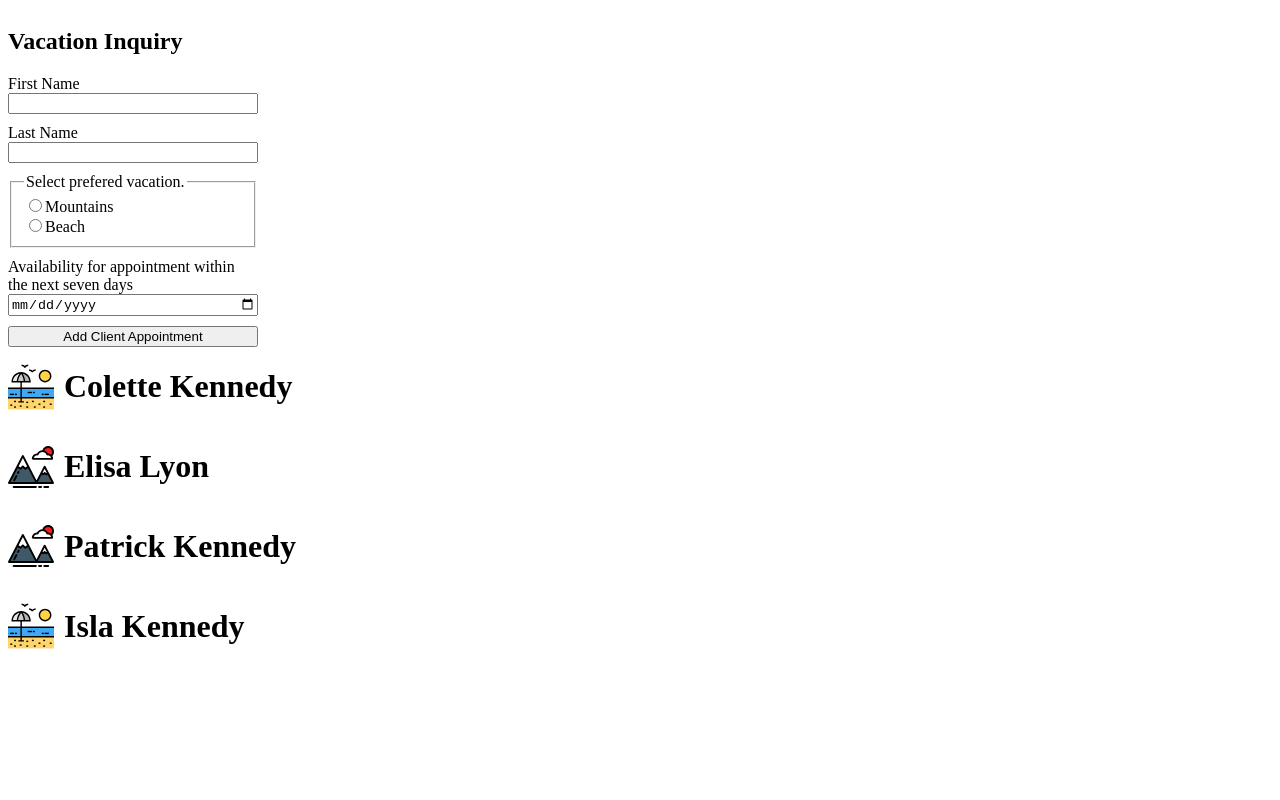
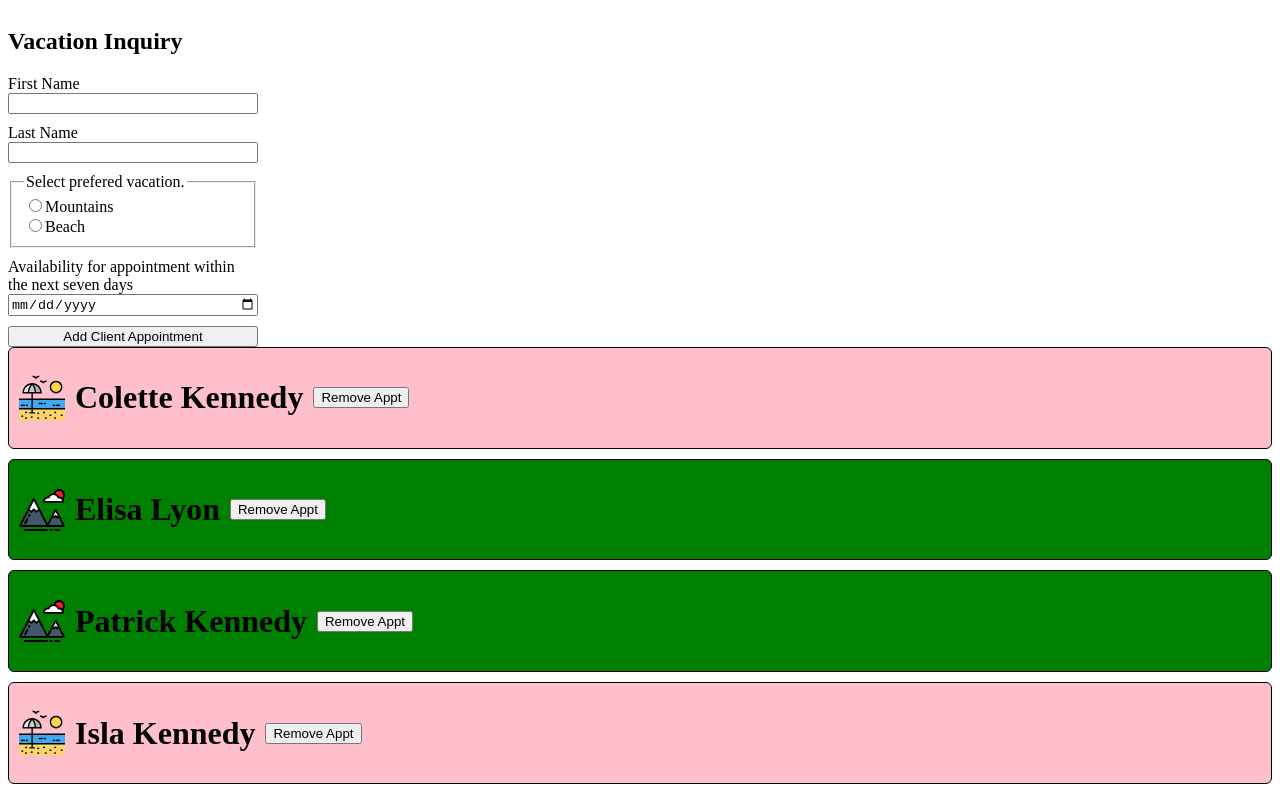
Before and after one commit to pkennedytx1/jsx-intro, a React (Create React App) app: page / in a window 1280 px wide. Built offline with nearby package versions, Linux system fonts and the light colour scheme.

Commit message:
finished up the validation for the form and implemetned the remove appointment functionality

```diff
--- a/package.json
+++ b/package.json
@@ -9,6 +9,7 @@
     "react": "^18.2.0",
     "react-dom": "^18.2.0",
     "react-scripts": "5.0.1",
+    "styled-components": "^5.3.5",
     "web-vitals": "^2.1.4"
   },
   "scripts": {
@@ -34,5 +35,8 @@
       "last 1 firefox version",
       "last 1 safari version"
     ]
+  },
+  "devDependencies": {
+    "@types/styled-components": "^5.1.25"
   }
 }
--- a/src/Components/List.jsx
+++ b/src/Components/List.jsx
@@ -2,26 +2,42 @@ import React from 'react';
 import { data as initialData } from '../data';
 import ListItem from './ListItem';
 import ListInput from './ListInput';
+import { Spacer } from './ListItem.styles';
 
 const List = () => {
     const [data, setData] = React.useState(initialData);
     const handleNewPerson = ({ firstName, lastName }) => {
+        const lastId = data[data.length - 1].id;
+        console.log(lastId);
         setData([...data, {
+            id: lastId + 1,
             firstName: firstName,
             lastName: lastName,
             beachOrMountains: 'Mountains',
         }])
     }
+
+    const handleRemoveAppointment = (id) => {
+        const updatedData = data.filter((appt) => appt.id !== +id);
+        console.log(updatedData, id);
+        setData(updatedData);
+    }
+
     return(
         <>
             <ListInput handleNewPerson={handleNewPerson}/>
             {
                 data?.map((person) => {
                     return (
+                        <>
                         <ListItem
+                            value={person.id}
+                            handleRemoveAppointment={handleRemoveAppointment}
                             key={`${person.firstName}-${person.lastName}`}
                             person={person}
                         />
+                        <Spacer mt={'10px'} />
+                        </>
                     )
                 })
             }
--- a/src/Components/ListInput.jsx
+++ b/src/Components/ListInput.jsx
@@ -1,7 +1,7 @@
 import React from 'react';
 
 const ListInput = ({ handleNewPerson }) => {
-    const [showError, setShowError] = React.useState(false);
+
     const [formData, setFormData] = React.useState({
         firstName: '',
         lastName: '',
@@ -17,18 +17,21 @@ const ListInput = ({ handleNewPerson }) => {
     })
 
     const hanldFormValidation = (formData) => {
-        const tempValidationErrors = { ...validationErrors};
+        const tempValidationErrors = { ...validationErrors };
+        let isError = false;
         Object.keys(formData).forEach((key) => {
             if (formData[key] === '') {
                 tempValidationErrors[key] = 'Field is required';
+                isError = true;
+            } else {
+                tempValidationErrors[key] = ''
             }
             if (key === 'meetingDate') {
                 // do custommeeting date validation
             }
         })
-        console.log(tempValidationErrors);
         setValidationErrors(tempValidationErrors);
-        // handleNewPerson(formData);
+        !isError && handleNewPerson(formData);
     }
 
     return(
--- a/src/Components/ListItem.jsx
+++ b/src/Components/ListItem.jsx
@@ -1,14 +1,17 @@
-const ListItem = ({ person }) => {
+import { CardContainer, Spacer } from './ListItem.styles';
+
+const ListItem = ({ person, value, handleRemoveAppointment }) => {
     const { firstName, lastName, beachOrMountains } = person;
     return(
-        <div style={{ display: 'flex', gap: '10px', alignItems: 'center' }}>
+        <CardContainer isPink={beachOrMountains === 'Beach'}>
             <img
                 alt={beachOrMountains === 'Beach' ? 'beach' : 'mountains'}
                 height='46px'
                 src={beachOrMountains === 'Beach' ? 'beach.svg' : 'mountain.svg'}
             />
             <h1>{firstName} {lastName}</h1>
-        </div>
+            <button value={value} onClick={(e) => handleRemoveAppointment(e.target.value)}>Remove Appt</button>
+        </CardContainer>
     )
 }
 
--- /dev/null
+++ b/src/Components/ListItem.styles.jsx
@@ -0,0 +1,18 @@
+import styled from 'styled-components';
+
+export const CardContainer = styled.div`
+    display: flex;
+    gap: 10px;
+    align-items: center;
+    background-color: ${props => props.isPink ? 'pink' : 'green'};
+    border: 1px black solid;
+    border-radius: 6px;
+    padding: 10px;
+`;
+
+export const Spacer = styled.div`
+    margin-top: ${props => props.mt ? props.mt : '0px'};
+    margin-bottom: ${props => props.mb ? props.mb : '0px'};
+    margin-right: ${props => props.mr ? props.mr : '0px'};
+    margin-left: ${props => props.ml ? props.ml : '0px'};
+`;
```
Also changed, not shown: 1 other file (tests, documents, lock files or other folders).
